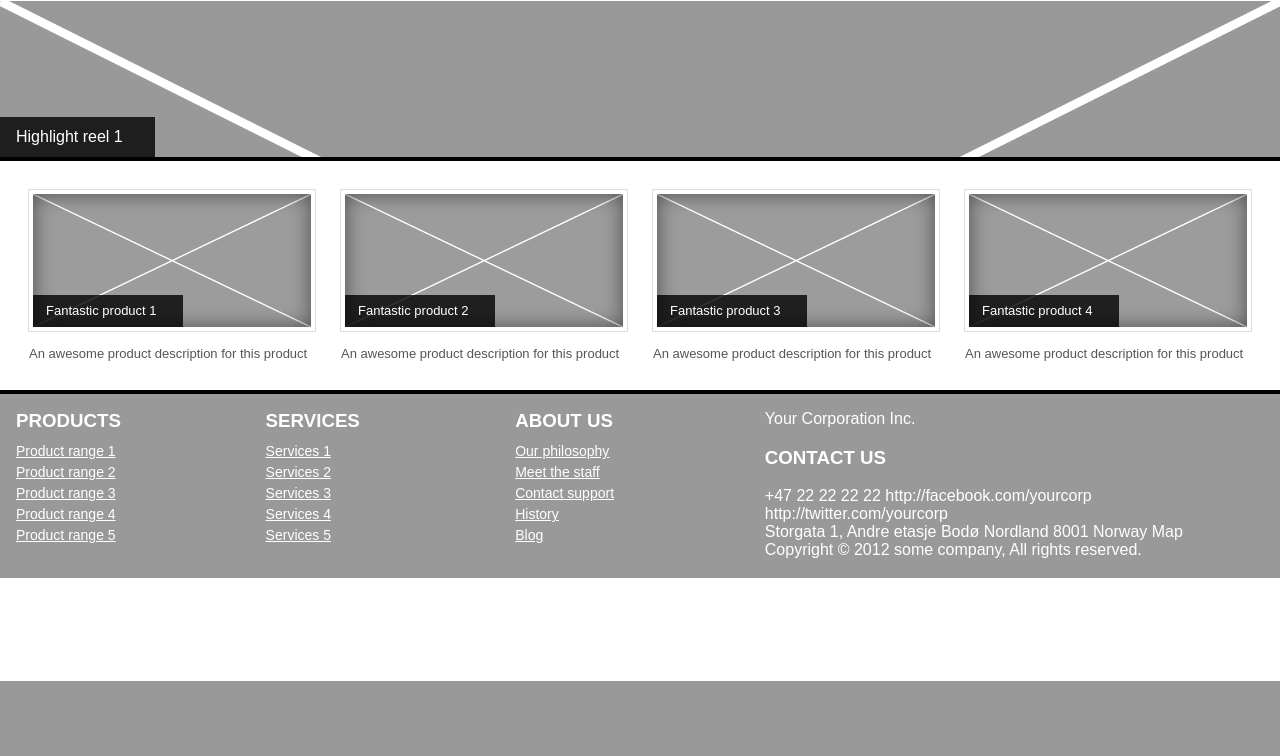
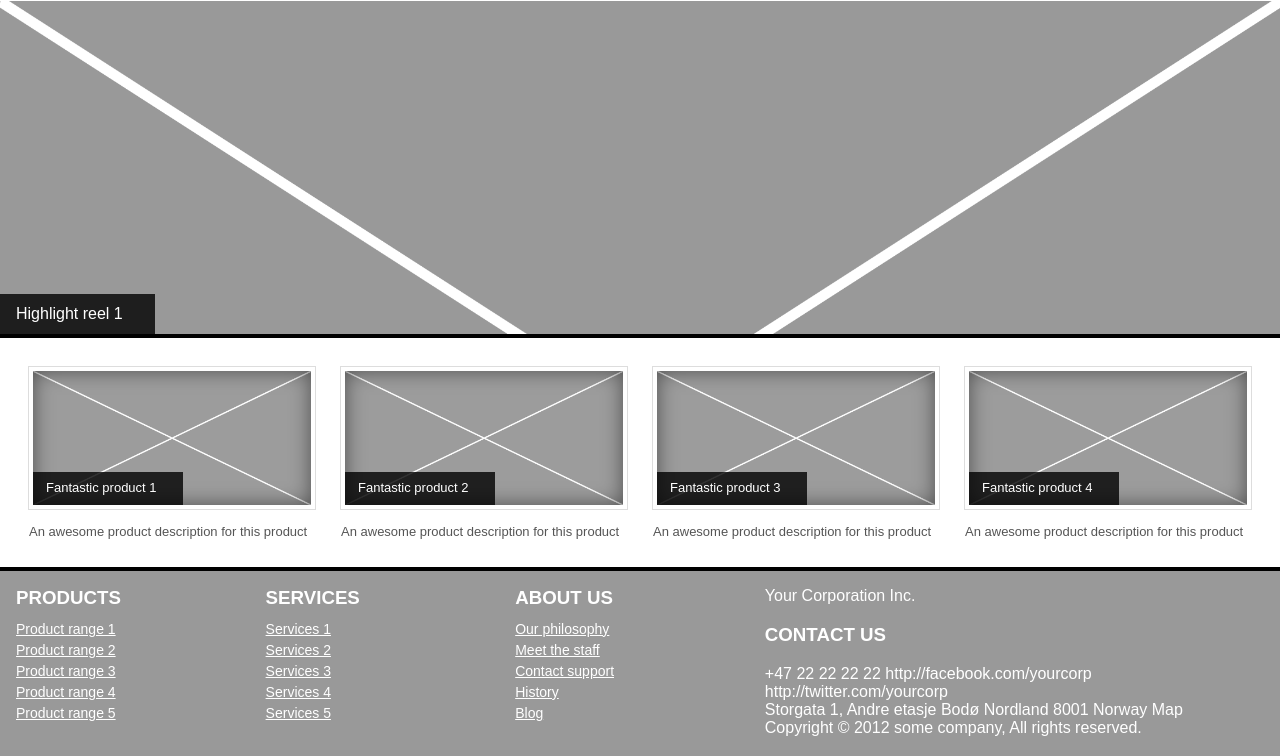
Before and after one commit to bedre/The-Responsive-Scaffold, a PHP site: page / in a window 1280 px wide. Shown: the part 119-875 px from the top of the page. Before the commit the page ends 800 px from the top, so only its background shows below. Run offline with PHP 8.4, Linux system fonts and the light colour scheme; some libraries are stand-ins or nearby versions.

Commit message:
Working on it
Signed-off-by: Torkil Sinkaberg Johnsen <torkil@torkiljohnsen.com>

```diff
--- a/trunk/responsive_template/css/screen.css
+++ b/trunk/responsive_template/css/screen.css
@@ -539,8 +539,14 @@ table {
   ROUNDED CORNERS
 ***********************/
 /***********************
+  SLIDESHOW PROPORTIONS
+
+  the lowest proportion the slideshow will have
+***********************/
+/***********************
   BREAKPOINTS
 ***********************/
+/* Site might not look good below this */
 /* layout */
 /* General */
 /* line 3, ../sass/_layout.scss */
@@ -641,7 +647,7 @@ header nav ul li.normal {
 
 /* line 75, ../sass/_layout.scss */
 #slider {
-  height: 10em;
+  height: 8.438em;
   overflow: hidden;
   margin-bottom: 1em;
   border-bottom: 4px solid black;
@@ -836,6 +842,11 @@ footer nav > ul > li > ul > li:last-child {
   border-bottom: 0;
 }
 
+/* line 1, ../sass/_layout_320.scss */
+#slider {
+  height: 11.25em;
+}
+
 @media screen and (min-width: 37.5em) {
   /* line 6, ../sass/_layout_600.scss */
   header nav ul li, header nav ul li:last-child {
@@ -854,13 +865,18 @@ footer nav > ul > li > ul > li:last-child {
     display: none;
   }
 
-  /* line 25, ../sass/_layout_600.scss */
+  /* line 24, ../sass/_layout_600.scss */
+  #slider {
+    height: 21.094em;
+  }
+
+  /* line 29, ../sass/_layout_600.scss */
   #product_categories article {
     width: 50%;
     padding: 1em;
     margin-bottom: 0;
   }
-  /* line 32, ../sass/_layout_600.scss */
+  /* line 36, ../sass/_layout_600.scss */
   #product_categories article a .imageholder h3 {
     left: 0;
     z-index: 1;
@@ -870,18 +886,18 @@ footer nav > ul > li > ul > li:last-child {
     float: left;
     margin: 0;
   }
-  /* line 38, ../sass/_layout_600.scss */
+  /* line 42, ../sass/_layout_600.scss */
   #product_categories article a .description {
     margin-top: 1em;
   }
 
-  /* line 48, ../sass/_layout_600.scss */
+  /* line 52, ../sass/_layout_600.scss */
   footer nav > ul > li {
     width: 33.333%;
     clear: none;
     padding-right: 1em;
   }
-  /* line 54, ../sass/_layout_600.scss */
+  /* line 58, ../sass/_layout_600.scss */
   footer nav > ul > li:last-child {
     width: 33.334%;
     padding-right: 0;
--- a/trunk/responsive_template/sass/_base.scss
+++ b/trunk/responsive_template/sass/_base.scss
@@ -18,6 +18,7 @@ $base-line-height: 24px;
 /***********************
   COLOUR
 ***********************/
+
 $colour1: #999;
 $colour2: #666;
 $text-colour: #555;
@@ -29,12 +30,24 @@ $separator-colour: #000;
 /***********************
   ROUNDED CORNERS
 ***********************/
+
 $default-border-radius: 5px;
+
+
+/***********************
+  SLIDESHOW PROPORTIONS
+
+  the lowest proportion the slideshow will have
+***********************/
+
+$slide-size: 16/9;
 
 
 /***********************
   BREAKPOINTS
 ***********************/
+
+$break-min:    240px/$base-font-size*1em; /* Site might not look good below this */
 $break-small:  320px/$base-font-size*1em;
 $break-medium: 600px/$base-font-size*1em;
 $break-large:  1024px/$base-font-size*1em;
--- a/trunk/responsive_template/sass/_layout.scss
+++ b/trunk/responsive_template/sass/_layout.scss
@@ -73,7 +73,7 @@ header {
 }
 
 #slider {
-    height: 10em;
+    height: $break-min/$slide-size;
     overflow: hidden;
     margin-bottom: 1em;
     border-bottom: 4px solid $separator-colour;
--- /dev/null
+++ b/trunk/responsive_template/sass/_layout_320.scss
@@ -0,0 +1,3 @@
+#slider {
+    height: $break-small/$slide-size;
+}
--- a/trunk/responsive_template/sass/_layout_600.scss
+++ b/trunk/responsive_template/sass/_layout_600.scss
@@ -19,6 +19,10 @@
                 display: none;
             }
         }
+    }
+
+    #slider {
+        height: $break-medium/$slide-size;
     }
 
     #product_categories {
--- a/trunk/responsive_template/sass/screen.scss
+++ b/trunk/responsive_template/sass/screen.scss
@@ -11,6 +11,7 @@
 
 /* layout */
 @import "layout";
+@import "layout_320";
 @import "layout_600";
 @import "layout_1024";
 
```
Also changed, not shown: trunk/responsive_template/images/examples/slideshow_image.png.
